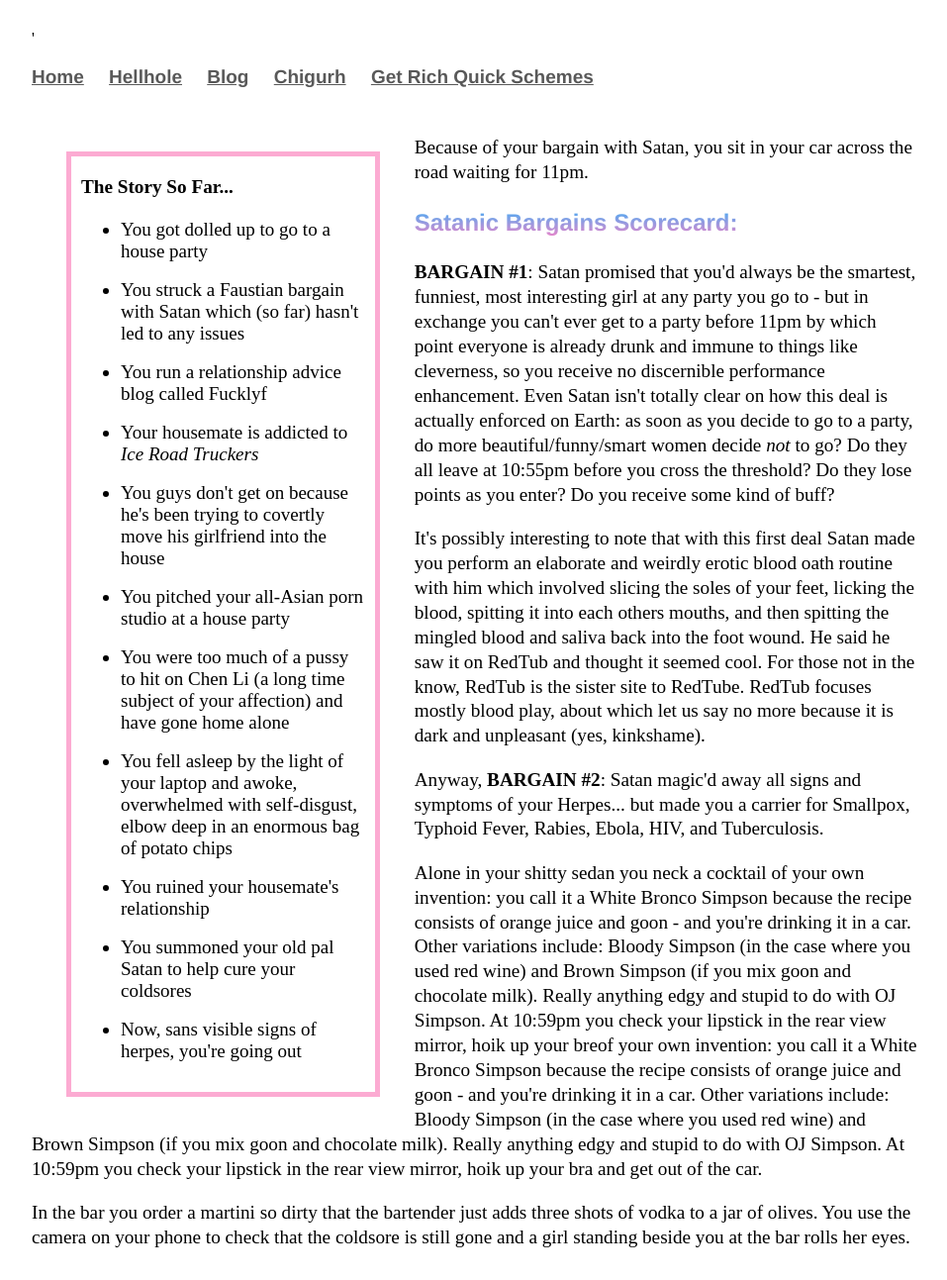
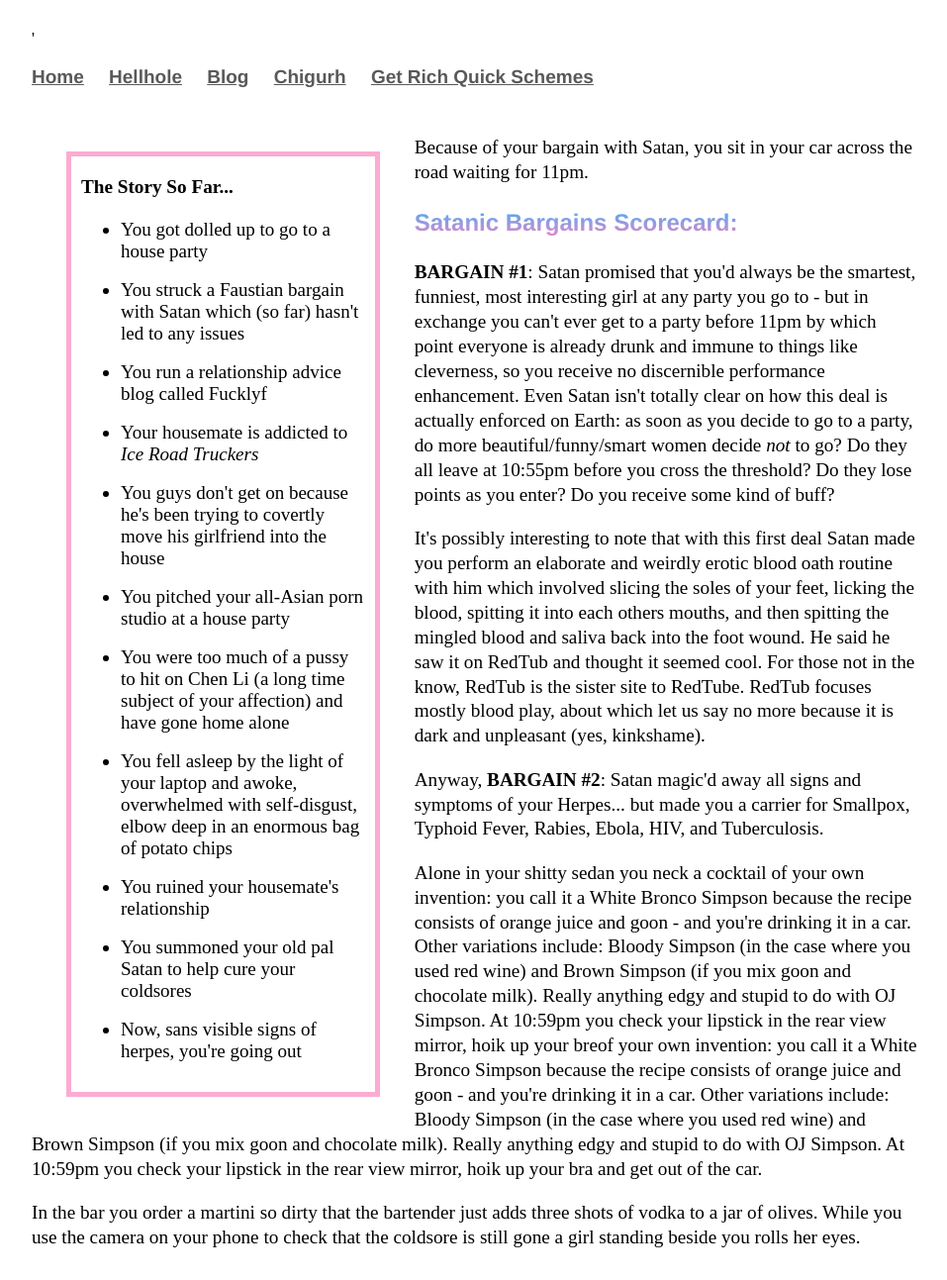
Before and after one commit to Pinelife/pinelife.github.io, a Jekyll site: the page Hellhole/Room11.html, which Jekyll copies as it is, in a window 1280 px wide. Shown: the whole page at 99% size, without its empty margins (160-1117 px from the left). Built offline with Jekyll 4.4.1, drawn with Linux system fonts in a browser that asks for light colours.

Commit message:
Update Room11.html

```diff
--- a/Hellhole/Room11.html
+++ b/Hellhole/Room11.html
@@ -76,6 +76,6 @@ stupid to do with OJ Simpson. At 10:59pm you check your lipstick in the rear vie
 get out of the car.
 </p>
 <p>
-	In the bar you order a martini so dirty that the bartender just adds three shots of vodka to a jar of olives. You use the
-camera on your phone to check that the coldsore is still gone and a girl standing beside you at the bar rolls her eyes.
+	In the bar you order a martini so dirty that the bartender just adds three shots of vodka to a jar of olives. While you use the
+camera on your phone to check that the coldsore is still gone a girl standing beside you rolls her eyes.
 </p>
```
